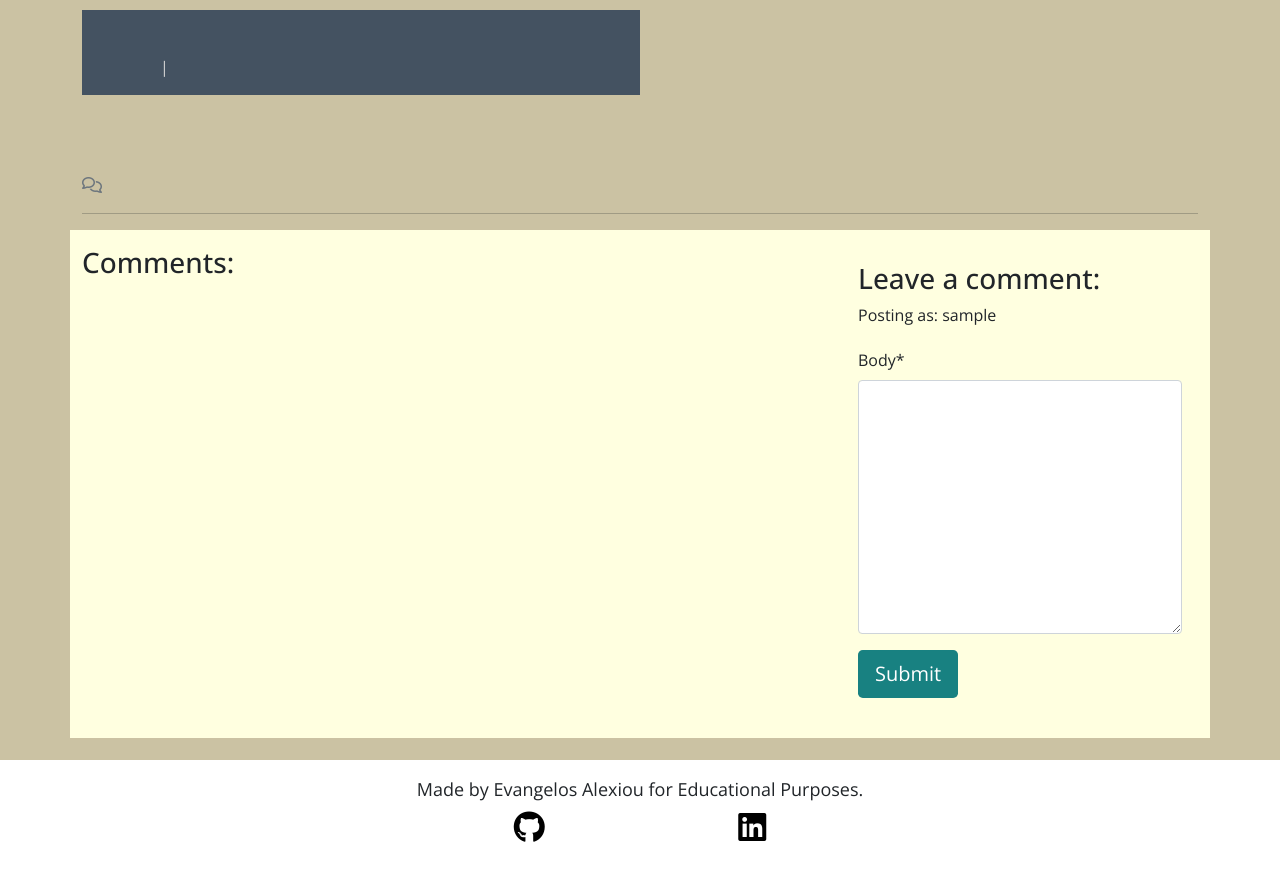
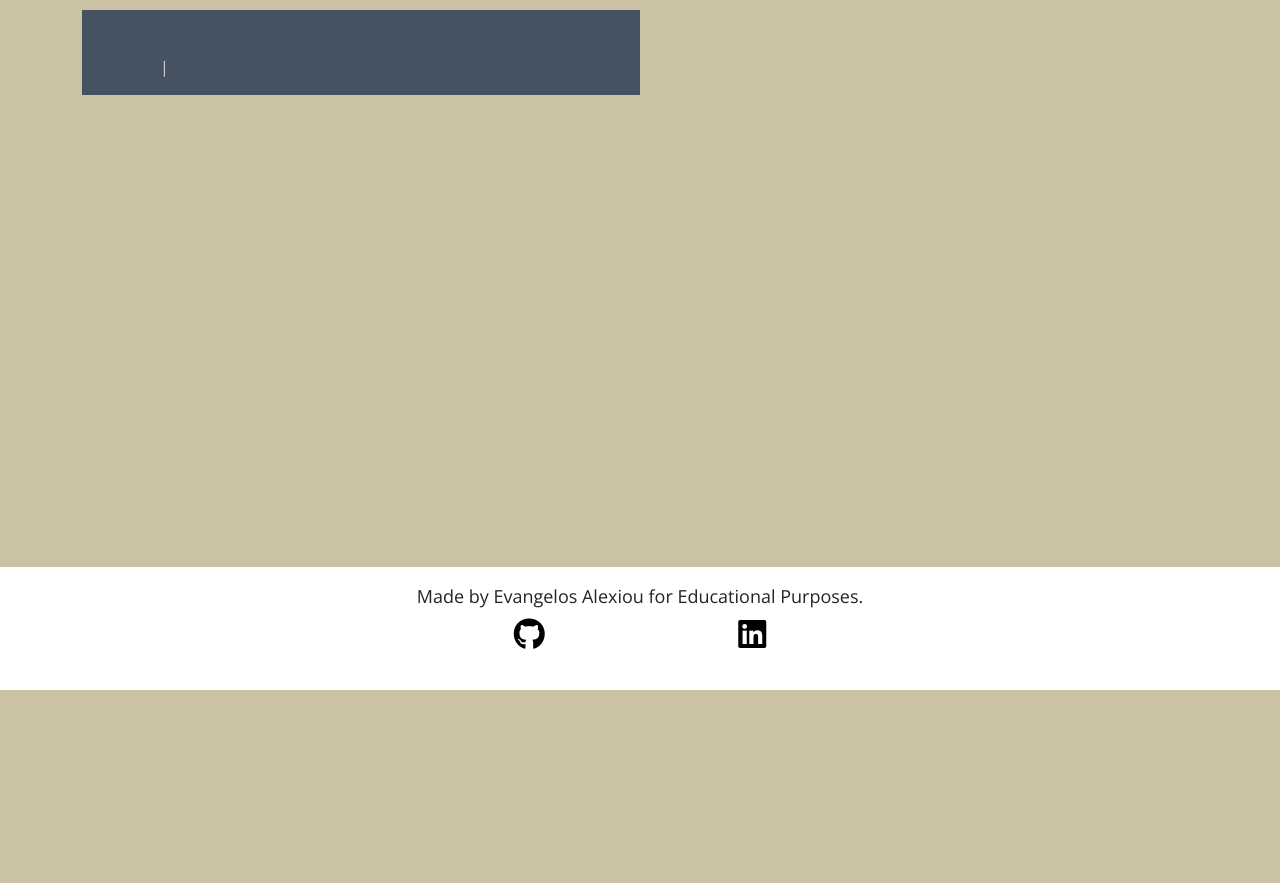
Before and after one commit to Alexiou981/the-food-frontier, a Django app: template blog/templates/blog/post_detail.html in a window 1280 px wide. Shown: the part 110-993 px from the top of the page. After the commit the page ends 800 px from the top, so only its background shows below. Run offline with Django 5.2, Linux system fonts and the light colour scheme; the template is opened without the code that fills it: values that come from a table or form of the project are taken from there, others are empty; the visitor is signed in with stand-in values (Sample User, id 1); some libraries are stand-ins or nearby versions.

Commit message:
remove vomments section

```diff
--- a/blog/templates/blog/post_detail.html
+++ b/blog/templates/blog/post_detail.html
@@ -36,97 +36,8 @@
             </div>
         </div>
     </div>
-   <!-- Displaying count of comments -->
-  <div class="row">
-    <div class="col-12">
-      <strong class="text-secondary">
-        <i class="far fa-comments"></i> {{ comment_count }}
-      </strong>
-    </div>
-    <div class="col-12">
-      <hr>
-    </div>
-  </div>
-  <!-- Displaying Comments -->
-  <div class="row comments">
-    <div class="col-md-8 card mb-4  mt-3 ">
-      <h3>Comments:</h3>
-      <div class="card-body">
-        <!-- We want a for loop inside the empty control tags
-          to iterate through each comment in comments -->
-        {% for comment in comments %}
-        <div class="p-2 comments{% if not comment.approval_status and comment.author == user %}
-          faded{% elif not comment.approval_status %} d-none{% endif %}">
-          <p class="font-weight-bold">
-            {{ comment.author }}
-            <span class="font-weight-normal">
-              {{ comment.commented_on }}
-            </span> wrote:
-          </p>
-          <div id="comment{{ comment.id }}">
-            {{ comment.body | linebreaks }}
-          </div>
-          {% if not comment.approval_status and comment.author == user %}
-          <p class="approval">
-            This comment is awaiting approval
-          </p>
-          {% endif %}
-          {% if user.is_authenticated and comment.author == user %}
-          <button class="btn btn-delete" data-comment_id="{{ comment.id }}">Delete</button>
-          <button class="btn btn-edit" data-comment_id="{{ comment.id }}">Edit</button>
-          {% endif %}
-        </div>
-        <!-- Our for loop ends here -->
-        {% endfor %}
-      </div>
-    </div>
-    <!-- Creating New Comments -->
-    <div class="col-md-4 card mb-4 mt-3">
-      <div class="card-body">
-        {% if user.is_authenticated %}
-        <h3>Leave a comment:</h3>
-        <p>Posting as: {{ user.username }}</p>
-        <form id="commentForm" method="post"
-          style="margin-top: 1.3em;">
-          {{ comment_form | crispy }}
-          {% csrf_token %}
-          <button id="submitButton" type="submit"
-            class="btn btn-signup btn-lg">Submit</button>
-        </form>
-        {% else %}
-        <p>Log in to leave a comment</p>
-        {% endif %}
-      </div>
-    </div>
-  </div>
-</div>
 
-<!-- Delete confirmation modal -->
-<div class="modal fade" id="deleteModal" tabindex="-1"
-  aria-labelledby="deleteModalLabel" aria-hidden="true">
-  <div class="modal-dialog">
-    <div class="modal-content">
-      <div class="modal-header">
-        <h5 class="modal-title"
-          id="deleteModalLabel">Delete comment?</h5>
-        <button type="button" class="btn-close"
-          data-bs-dismiss="modal" aria-label="Close"></button>
-      </div>
-      <div class="modal-body">
-        Are you sure you want to delete your comment?
-        This action cannot be undone.
-      </div>
-      <div class="modal-footer">
-        <button type="button" class="btn btn-secondary"
-          data-bs-dismiss="modal">Close</button>
-        <a id="deleteConfirm" href="#" class="btn
-          btn-danger">Delete</a>
-      </div>
-    </div>
-  </div>
-</div>
 {% endblock content %}
 
 {% block extras %}
-<script src="{% static 'js/comments.js' %}"></script>
 {% endblock %}
```
